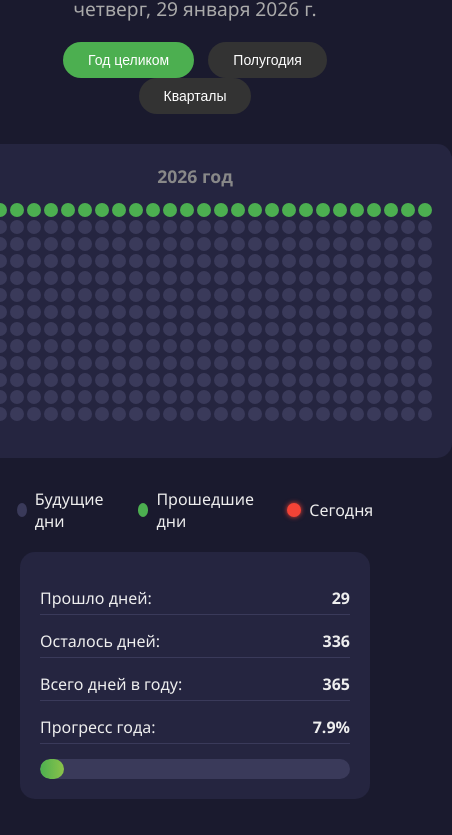
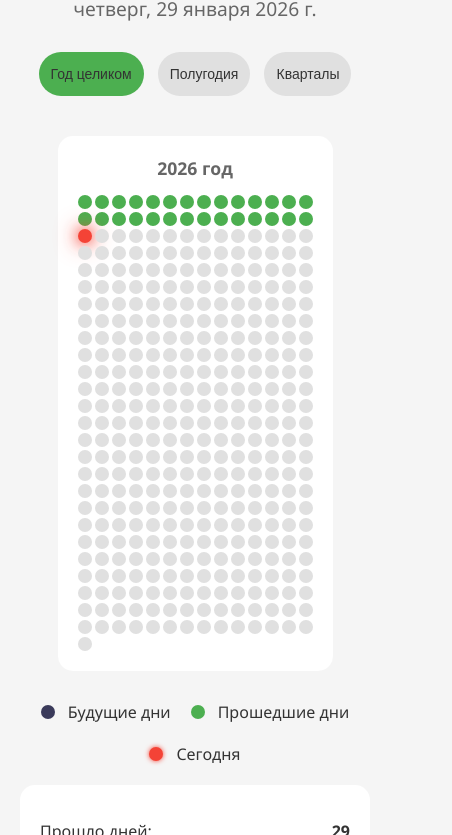
Before and after one commit to artronen/calendar, a plain HTML site: page index.html in a window 390 px wide. Shown: the part 99-934 px from the top of the page, 452 px wide, since content can reach past the window. Drawn offline with Linux system fonts and the light colour scheme.

Commit message:
update index.html
- support for themes
- support for mobile devices

```diff
--- a/index.html
+++ b/index.html
@@ -1,10 +1,23 @@
 <!DOCTYPE html>
 <html lang="ru">
+
 <head>
     <meta charset="UTF-8">
     <meta name="viewport" content="width=device-width, initial-scale=1.0">
     <title>Календарь года</title>
     <style>
+        :root {
+            --bg-primary: #1a1a2e;
+            --bg-secondary: #252540;
+            --bg-tertiary: #3a3a5a;
+            --text-primary: #eee;
+            --text-secondary: #aaa;
+            --color-filled: #4caf50;
+            --color-current: #f44336;
+            --color-hover: #555;
+            --button-bg: #333;
+        }
+
         * {
             box-sizing: border-box;
         }
@@ -16,6 +29,8 @@
             margin: 0 auto;
             background: #1a1a2e;
             color: #eee;
+            background: var(--bg-primary);
+            color: var(--text-primary);
         }
 
         h1 {
@@ -27,12 +42,14 @@
             text-align: center;
             font-size: 1.2em;
             margin-bottom: 20px;
-            color: #aaa;
+            color: var(--text-secondary);
         }
 
         .controls {
             text-align: center;
             margin-bottom: 30px;
+            gap: 10px;
+            flex-wrap: wrap;
         }
 
         .controls button {
@@ -42,13 +59,13 @@
             border-radius: 25px;
             cursor: pointer;
             font-size: 14px;
-            background: #333;
-            color: #fff;
+            background: var(--button-bg);
+            color: var(--text-primary);
             transition: all 0.3s;
         }
 
         .controls button:hover {
-            background: #555;
+            background: var(--color-hover);
         }
 
         .controls button.active {
@@ -64,7 +81,7 @@
         }
 
         .period-block {
-            background: #252540;
+            background: var(--bg-secondary);
             border-radius: 15px;
             padding: 20px;
         }
@@ -74,7 +91,7 @@
             font-weight: bold;
             margin-bottom: 15px;
             font-size: 1.1em;
-            color: #888;
+            color: var(--text-secondary);
         }
 
         .period-grid {
@@ -86,7 +103,8 @@
             width: 14px;
             height: 14px;
             border-radius: 50%;
-            background-color: #3a3a5a;
+            background-color: var(--bg-tertiary);
+            ;
             transition: transform 0.2s;
         }
 
@@ -105,20 +123,32 @@
         }
 
         @keyframes pulse {
-            0%, 100% { box-shadow: 0 0 5px #f44336; }
-            50% { box-shadow: 0 0 15px #f44336, 0 0 25px #f44336; }
+
+            0%,
+            100% {
+                box-shadow: 0 0 5px #f44336;
+            }
+
+            50% {
+                box-shadow: 0 0 15px #f44336, 0 0 25px #f44336;
+            }
         }
 
         .legend {
             display: flex;
             justify-content: center;
-            gap: 30px;
+            gap: 20px;
             margin-bottom: 20px;
+            flex-wrap: wrap;
         }
 
         .legend-item {
             display: flex;
             align-items: center;
+            gap: 5px;
+            white-space: inherit;
+            flex-shrink: 0;
+            min-width: fit-content;
         }
 
         .legend-color {
@@ -130,7 +160,7 @@
 
         .stats {
             text-align: center;
-            background: #252540;
+            background: var(--bg-secondary);
             padding: 20px;
             border-radius: 15px;
             max-width: 500px;
@@ -142,7 +172,7 @@
             justify-content: space-between;
             margin: 10px 0;
             padding: 5px 0;
-            border-bottom: 1px solid #3a3a5a;
+            bottom: 1px solid var(--bg-tertiary);
         }
 
         .stats-row:last-child {
@@ -152,7 +182,7 @@
         .progress-bar {
             width: 100%;
             height: 20px;
-            background: #3a3a5a;
+            background: var(--bg-tertiary);
             border-radius: 10px;
             overflow: hidden;
             margin-top: 15px;
@@ -167,7 +197,7 @@
 
         /* Сетки для разных режимов */
         .grid-full {
-            grid-template-columns: repeat(28, 14px);
+            grid-template-columns: repeat(14, 14px);
         }
 
         .grid-half {
@@ -177,8 +207,89 @@
         .grid-quarter {
             grid-template-columns: repeat(14, 14px);
         }
+
+        /* Адаптация для мобильных */
+        @media (max-width: 768px) {
+
+            .controls {
+                gap: 8px;
+                padding: 10px 0;
+            }
+
+            .controls button {
+                padding: 8px 12px;
+                min-width: 44px;
+                /* минимальный размер для удобного тапа */
+                min-height: 44px;
+            }
+
+            button,
+            input,
+            select,
+            .control {
+                -webkit-tap-highlight-color: transparent;
+                /* убирает подсветку на iOS/Android */
+                outline: none;
+                /* убирает обводку */
+            }
+
+            /* Для доступности оставьте focus для клавиатурной навигации */
+            button:focus-visible,
+            input:focus-visible,
+            select:focus-visible,
+            .control:focus-visible {
+                outline: 2px solid #007bff;
+                outline-offset: 2px;
+            }
+
+            .calendar {
+                font-size: 14px;
+            }
+
+            .calendar-grid {
+                gap: 5px;
+            }
+
+            .day-cell {
+                padding: 8px 4px;
+                min-height: 60px;
+            }
+
+            button,
+            input {
+                font-size: 16px;
+                /* предотвращает зум при фокусе на iOS */
+            }
+        }
+
+        @media (max-width: 480px) {
+            .calendar {
+                font-size: 12px;
+            }
+
+            .day-cell {
+                padding: 5px 2px;
+                min-height: 50px;
+            }
+        }
+
+        /* Светлая тема */
+        @media (prefers-color-scheme: light) {
+            :root {
+                --bg-primary: #f5f5f5;
+                --bg-secondary: #ffffff;
+                --bg-tertiary: #e0e0e0;
+                --text-primary: #333;
+                --text-secondary: #666;
+                --color-filled: #4caf50;
+                --color-current: #f44336;
+                --color-hover: #ddd;
+                --button-bg: #e0e0e0;
+            }
+        }
     </style>
 </head>
+
 <body>
     <h1>📅 Календарь года</h1>
     <div class="date-display" id="dateDisplay"></div>
@@ -396,4 +507,5 @@
         });
     </script>
 </body>
+
 </html>
```
